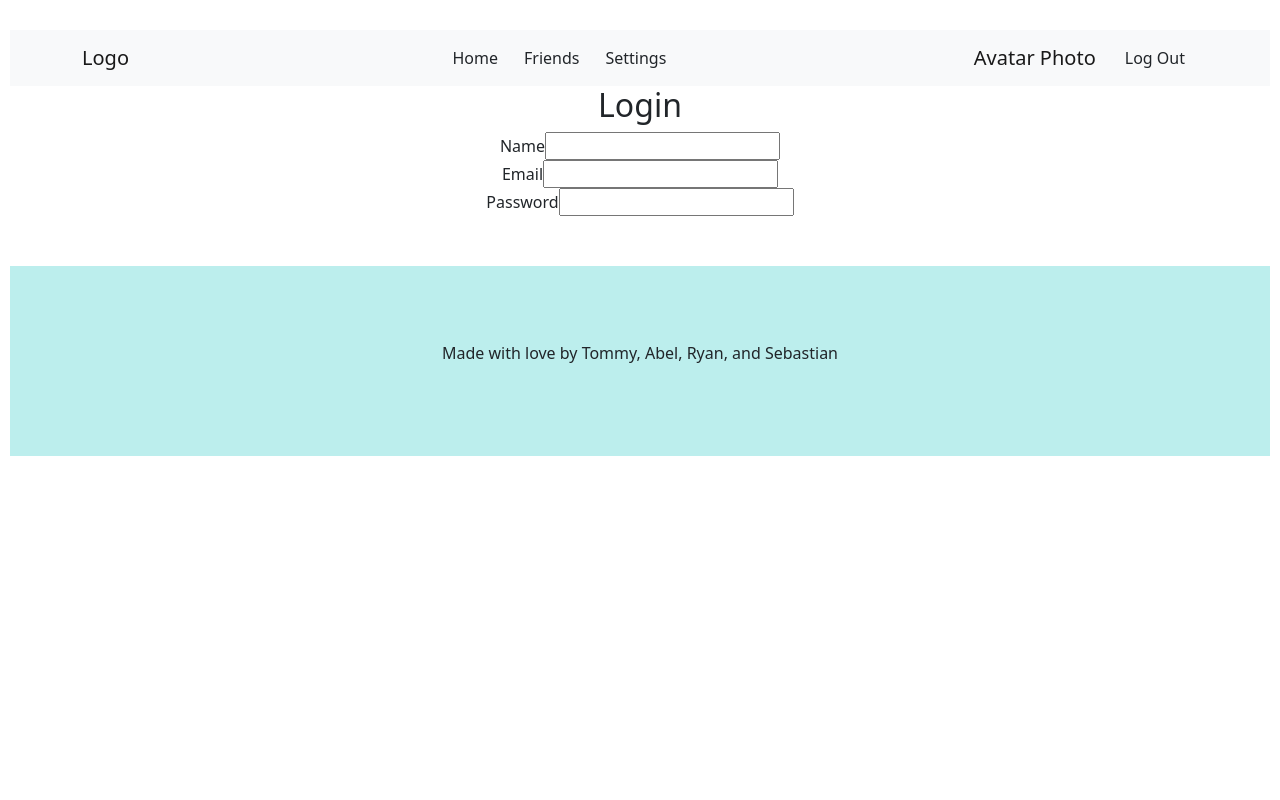
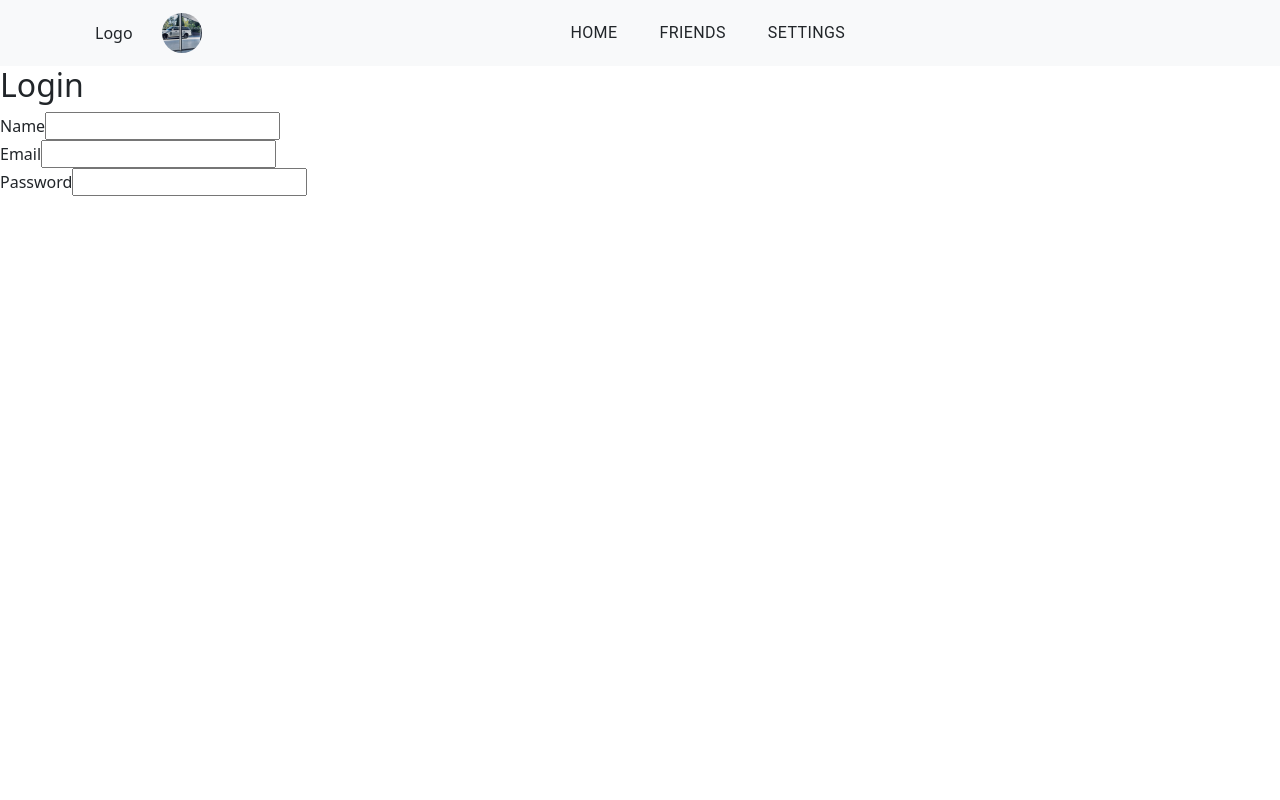
Before and after one commit to TommyAlv/KeepUp, a React (Create React App) app: page / in a window 1280 px wide. Shown: the top 800 px of the page. Built offline with nearby package versions, Linux system fonts and the light colour scheme.

Commit message:
tweaked navbar

```diff
--- a/package.json
+++ b/package.json
@@ -3,6 +3,9 @@
   "version": "0.1.0",
   "private": true,
   "dependencies": {
+    "@emotion/react": "^11.10.5",
+    "@emotion/styled": "^11.10.5",
+    "@mui/material": "^5.10.14",
     "@testing-library/jest-dom": "^5.16.5",
     "@testing-library/react": "^13.4.0",
     "@testing-library/user-event": "^13.5.0",
--- a/public/index.html
+++ b/public/index.html
@@ -15,6 +15,6 @@
   </head>
   <body>
     <noscript>You need to enable JavaScript to run this app.</noscript>
-    <div id="root" class="App"></div>
+    <div id="root"></div>
   </body>
 </html>
--- a/src/App.js
+++ b/src/App.js
@@ -11,7 +11,7 @@
 import { Feed } from './components/Feed';
 import { Footer } from './components/Footer';
 import { Nbar } from './components/Navbar';
-import  SignIn from './components/SignIn';
+import SignIn from './components/SignIn';
 // import { SignUp } from './components/SignUp';
 // import { Friends } from './components/Friends';
 import { Settings } from './components/Settings';
@@ -19,10 +19,11 @@
 
 
 
+
 function App() {
   return (
     <BrowserRouter>
-      <nav>
+      <nav className='w-100'>
         <Nbar />
       </nav>
 
--- a/src/components/Navbar.js
+++ b/src/components/Navbar.js
@@ -10,24 +10,42 @@
 import Nav from 'react-bootstrap/Nav';
 import Navbar from 'react-bootstrap/Navbar';
 import { Link } from 'react-router-dom';
+import Avatar from '@mui/material/Avatar'
+import Button from '@mui/material/Button'
+import userPhoto from "../assets/images/land-rover.jpeg"
+
+
 
 export const Nbar = () => {
   return (
     <Navbar bg="light" expand="lg" className="">
       <Container>
-        <Navbar.Brand href="#home">Logo</Navbar.Brand>
-        <Navbar.Toggle aria-controls="basic-navbar-nav" />
+        <Navbar.Brand>
+          <Link to="/Home" className='btn'>
+            Logo
+          </Link>
+        </Navbar.Brand>
+        <Navbar.Brand id="avatar">
+          <Avatar alt="User" src={userPhoto} />
+        </Navbar.Brand>
+        <Navbar.Toggle aria-controls="basic-navbar-nav">
+        </Navbar.Toggle>
         <Navbar.Collapse id="basic-navbar-nav">
-          <Nav className="m-auto">
-            <Link to="/Home" className='btn'>Home</Link>
-            <Link to="/Friends" className='btn'>Friends</Link>
-            <Link to="/Settings" className='btn'>Settings</Link>
+          <Nav className="mx-auto">
+            <Button>
+              <Link to="/Home" className='btn'>Home</Link>
+            </Button>
+            <Button>
+              <Link to="/Friends" className='btn'>Friends</Link>
+            </Button>
+            <Button>
+              <Link to="/Settings" className='btn'>Settings</Link>
+            </Button>
 
 
           </Nav>
         </Navbar.Collapse>
-        <Navbar.Brand id="avatar">Avatar Photo</Navbar.Brand>
-        <Link to="/LogOut" className='btn'>Log Out</Link>
+        {/* <Link to="/LogOut" className='btn'>Log Out</Link> */}
       </Container>
     </Navbar>
   );
--- a/src/components/NoPage.js
+++ b/src/components/NoPage.js
@@ -1,5 +1,5 @@
 const NoPage = () => {
-    return <h1>404</h1>;
+    return <h1 className="vh-100 d-flex align-items-center justify-content-center mt-5">404</h1>;
   };
 
   export default NoPage;
--- a/src/components/SignIn.js
+++ b/src/components/SignIn.js
@@ -14,22 +14,26 @@
 
 function LoginSignUp() {
   return (
+    <section className='vh-100'>
       <form>
         <div className='form-inner'>
           <h2>Login</h2>
           {/* ERROR! */}
           <label htmlFor='name'>Name</label>
-            <input type='text' name='name' id='name'/>
+          <input type='text' name='name' id='name' />
         </div>
         <div className='form-group'>
           <label htmlFor='email'>Email</label>
-            <input type='email' name='email' id='email'/>
+          <input type='email' name='email' id='email' />
         </div>
         <div className='form-group'>
           <label htmlFor='password'>Password</label>
-            <input type='password' name='password' id='password'/>
+          <input type='password' name='password' id='password' />
         </div>
       </form>
+
+    </section>
+
   )
 }
 
```
Also changed, not shown: 1 other file (tests, documents, lock files or other folders). Lines whose indentation alone changed are shown as unchanged.
